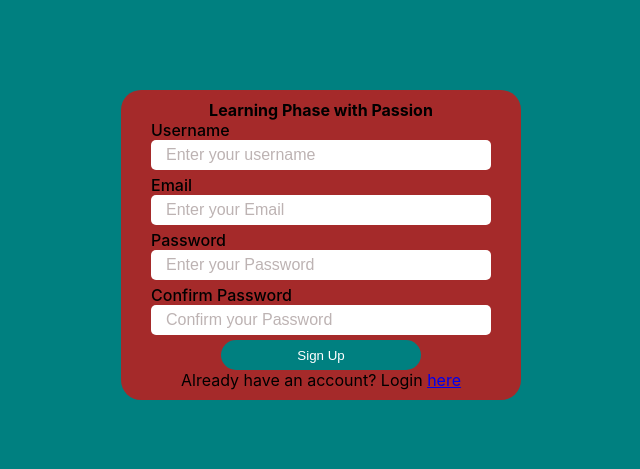
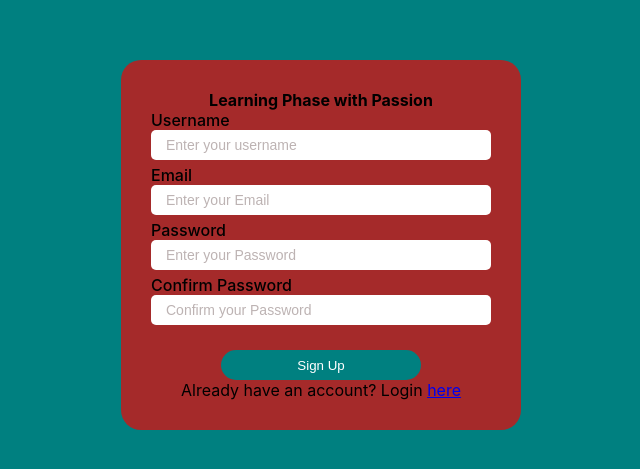
Before and after one commit to Zaibi727/Collection-of-Designs, a React (Create React App) app: page / in a window 1280 px wide. Shown: the part 155-624 px from the top of the page, without its empty margins (319-959 px from the left). Built offline with nearby package versions, Linux system fonts and the light colour scheme.

Commit message:
Update ValidationForm.module.css

```diff
--- a/src/components/ReactFormValidation/ValidationForm.module.css
+++ b/src/components/ReactFormValidation/ValidationForm.module.css
@@ -14,12 +14,13 @@
 }
 .formInputs p {
     color: rgb(214, 214, 214);
+    font-size: 13px;
 }
 .signupcontainer{
     margin: 0 auto;
     width: 400px;
     background-color: brown;
-    padding: 10px 30px;
+    padding: 30px 30px;
     border-radius: 20px;
     overflow: auto;
 
@@ -32,7 +33,7 @@
 .formInputs label{
     font-weight: 500;
     font-size: 16px;
-    margin-bottom: 8px;
+    margin-bottom: 15px;
 }
 .formInputs input{
     width: 100%;
@@ -41,7 +42,7 @@
     padding: 0px 15px;
     border: 0px solid rgb(255, 255, 255);
     border-radius: 5px;
-    font-size: 16px;
+    font-size: 14px;
     color: black;
 }
 input:focus,
@@ -51,7 +52,7 @@ button:focus {
     outline: none;
 }
 ::placeholder{
-    font-size: 16px;
+    font-size: 14px;
     color: rgb(189, 179, 179);
 }
 button{
@@ -62,4 +63,5 @@ button{
     color: rgb(255, 255, 255);
     background-color: teal;
     border-radius: 30px !important;
+    margin-top: 20px;
 }
```
